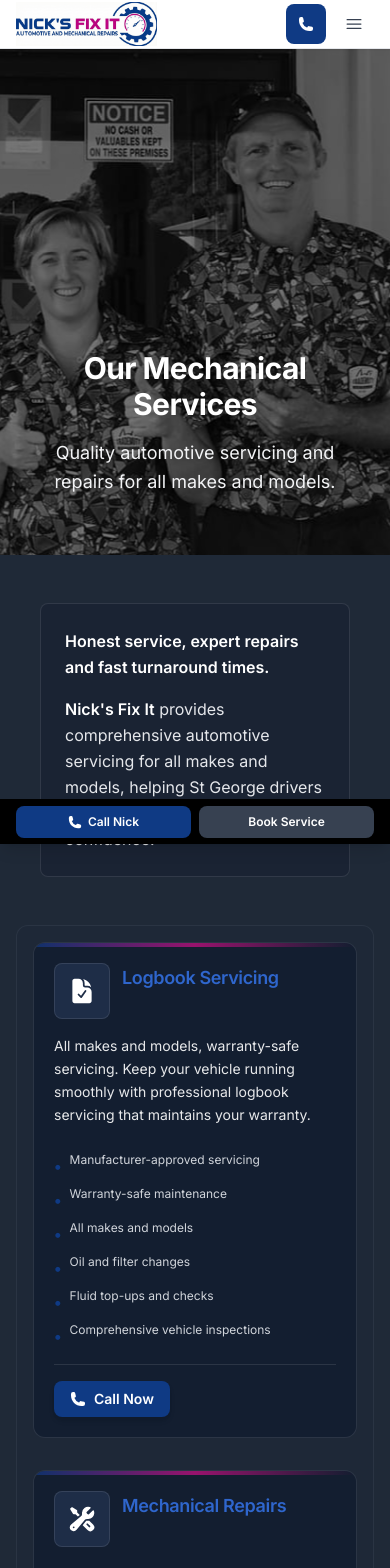
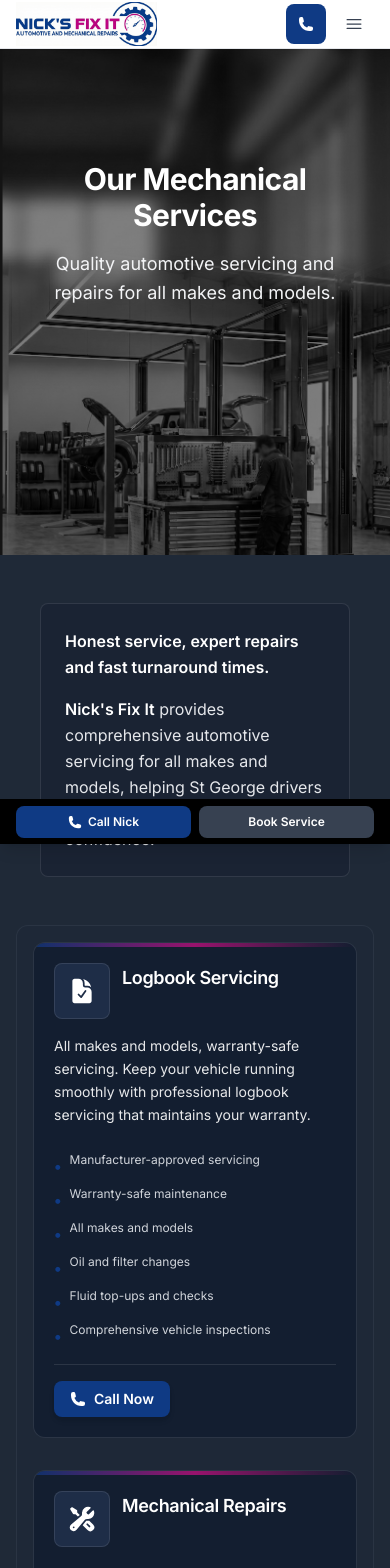
Before and after one commit to Dugald-Todd-AU/Nick-s-Fix-It, a Next.js app: page /services in a window 390 px wide. Shown: the top 1568 px of the page. Built offline with nearby package versions, Linux system fonts and the light colour scheme.

Commit message:
Update services page mobile hero image and fix service card title colors
- Updated services page mobile hero background to Services BG 22.png
- Moved hero elements to top of hero section
- Changed service card titles from blue to white for better readability

```diff
--- a/components/ServiceCard.tsx
+++ b/components/ServiceCard.tsx
@@ -44,7 +44,7 @@ export default function ServiceCard({
             </div>
           </div>
           <div className="flex-1 min-w-0 pt-1">
-            <h3 className="text-lg md:text-2xl font-semibold md:font-bold mb-0 text-[#2F66CC] md:text-white leading-tight group-hover:text-white transition-colors">{title}</h3>
+            <h3 className="text-lg md:text-2xl font-semibold md:font-bold mb-0 text-white leading-tight group-hover:text-white transition-colors">{title}</h3>
           </div>
         </div>
 
--- a/components/ServicesPage.tsx
+++ b/components/ServicesPage.tsx
@@ -101,7 +101,7 @@ export default function ServicesPage() {
         {/* Background Image - Mobile */}
         <div className="absolute inset-0 z-0 md:hidden">
           <Image
-            src="/Services BG mobile .png"
+            src="/Services BG 22.png"
             alt="Services Background"
             fill
             className="object-cover object-top grayscale"
@@ -127,7 +127,7 @@ export default function ServicesPage() {
         </div>
 
         {/* Content */}
-        <div className="container-custom relative z-10 w-full pt-[30vh] md:pt-0">
+        <div className="container-custom relative z-10 w-full pt-16 sm:pt-20 md:pt-0">
           <motion.div
             initial={{opacity: 0, y: 20}}
             animate={{opacity: 1, y: 0}}
```
Also changed, not shown: public/Services BG 22.png (added).
